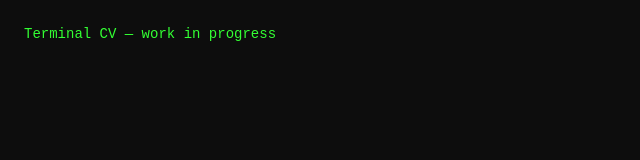
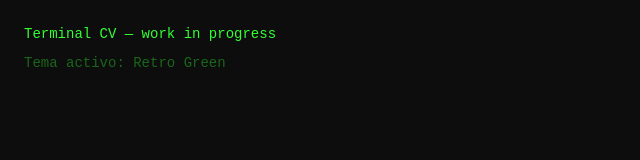
Before and after one commit to samuelsan95/interactive-cv, a Vue app: page / in a window 1280 px wide. Shown: the top 160 px of the page, without its empty margins (0-640 px from the left). Built offline with nearby package versions, Linux system fonts and the light colour scheme.

Commit message:
FEAT: add differents themes

```diff
--- a/src/App.vue
+++ b/src/App.vue
@@ -4,4 +4,8 @@
 
 <script setup>
 import Terminal from './components/Terminal.vue'
+import { useTheme } from './composables/useTheme.js'
+
+// Initialize theme (also happens on module import, this makes it explicit)
+useTheme()
 </script>
--- a/src/components/Terminal.vue
+++ b/src/components/Terminal.vue
@@ -1,10 +1,14 @@
 <template>
   <div class="terminal">
     <p class="welcome">Terminal CV — work in progress</p>
+    <p class="muted">Tema activo: {{ activeTheme.name }}</p>
   </div>
 </template>
 
 <script setup>
+import { useTheme } from '../composables/useTheme.js'
+
+const { activeTheme } = useTheme()
 </script>
 
 <style scoped>
@@ -12,11 +16,12 @@
   width: 100%;
   height: 100%;
   padding: 1.5rem;
-  background: #0d0d0d;
-  color: #33ff33;
+  background: var(--bg);
+  color: var(--fg);
 }
 
-.welcome {
-  font-family: 'Courier New', Courier, monospace;
+.muted {
+  color: var(--muted);
+  margin-top: 0.5rem;
 }
 </style>
--- /dev/null
+++ b/src/composables/useTheme.js
@@ -0,0 +1,38 @@
+import { ref, computed, readonly } from 'vue'
+import { themes, defaultTheme } from '../themes/index.js'
+
+// Module-level state: single active theme for the entire app
+const savedId = localStorage.getItem('cv-theme')
+const initialId = savedId && themes[savedId] ? savedId : defaultTheme
+const activeThemeId = ref(initialId)
+
+function applyTheme(id, persist = false) {
+  const theme = themes[id]
+  if (!theme) return false
+
+  const root = document.documentElement
+  root.style.setProperty('--bg', theme.bg)
+  root.style.setProperty('--fg', theme.fg)
+  root.style.setProperty('--prompt', theme.prompt)
+  root.style.setProperty('--accent', theme.accent)
+  root.style.setProperty('--error', theme.error)
+  root.style.setProperty('--muted', theme.muted)
+  root.style.setProperty('--cursor', theme.cursor)
+
+  activeThemeId.value = id
+  // Only persist when the user explicitly picks a theme
+  if (persist) localStorage.setItem('cv-theme', id)
+  return true
+}
+
+// Apply initial theme on module import
+applyTheme(initialId)
+
+export function useTheme() {
+  return {
+    activeThemeId: readonly(activeThemeId),
+    activeTheme: computed(() => themes[activeThemeId.value]),
+    themes,
+    setTheme: (id) => applyTheme(id, true),
+  }
+}
--- a/src/styles/global.css
+++ b/src/styles/global.css
@@ -1,3 +1,14 @@
+/* Default values (retro theme). useTheme overrides these on load. */
+:root {
+  --bg: #0d0d0d;
+  --fg: #33ff33;
+  --prompt: #00cc00;
+  --accent: #66ff66;
+  --error: #ff4444;
+  --muted: #1a661a;
+  --cursor: #33ff33;
+}
+
 *, *::before, *::after {
   box-sizing: border-box;
   margin: 0;
@@ -11,7 +22,10 @@ html, body, #app {
 }
 
 body {
+  background: var(--bg);
+  color: var(--fg);
   font-family: 'Courier New', Courier, monospace;
   font-size: 14px;
   line-height: 1.5;
+  transition: background 0.2s ease, color 0.2s ease;
 }
--- /dev/null
+++ b/src/themes/index.js
@@ -0,0 +1,70 @@
+export const themes = {
+  retro: {
+    id: 'retro',
+    name: 'Retro Green',
+    bg: '#0d0d0d',
+    fg: '#33ff33',
+    prompt: '#00cc00',
+    accent: '#66ff66',
+    error: '#ff4444',
+    muted: '#1a661a',
+    cursor: '#33ff33',
+  },
+  matrix: {
+    id: 'matrix',
+    name: 'Matrix',
+    bg: '#000000',
+    fg: '#00ff41',
+    prompt: '#00ff41',
+    accent: '#ffffff',
+    error: '#ff0000',
+    muted: '#003b00',
+    cursor: '#00ff41',
+  },
+  dracula: {
+    id: 'dracula',
+    name: 'Dracula',
+    bg: '#282a36',
+    fg: '#f8f8f2',
+    prompt: '#50fa7b',
+    accent: '#bd93f9',
+    error: '#ff5555',
+    muted: '#6272a4',
+    cursor: '#f8f8f2',
+  },
+  monokai: {
+    id: 'monokai',
+    name: 'Monokai',
+    bg: '#272822',
+    fg: '#f8f8f2',
+    prompt: '#a6e22e',
+    accent: '#66d9e8',
+    error: '#f92672',
+    muted: '#75715e',
+    cursor: '#f8f8f2',
+  },
+  light: {
+    id: 'light',
+    name: 'Light',
+    bg: '#f5f5f5',
+    fg: '#1a1a1a',
+    prompt: '#006600',
+    accent: '#0000cc',
+    error: '#cc0000',
+    muted: '#666666',
+    cursor: '#1a1a1a',
+  },
+  nord: {
+    id: 'nord',
+    name: 'Nord',
+    bg: '#2e3440',
+    fg: '#d8dee9',
+    prompt: '#a3be8c',
+    accent: '#88c0d0',
+    error: '#bf616a',
+    muted: '#4c566a',
+    cursor: '#d8dee9',
+  },
+}
+
+export const defaultTheme = 'retro'
```
